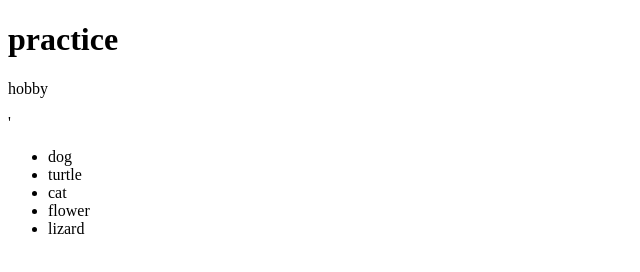
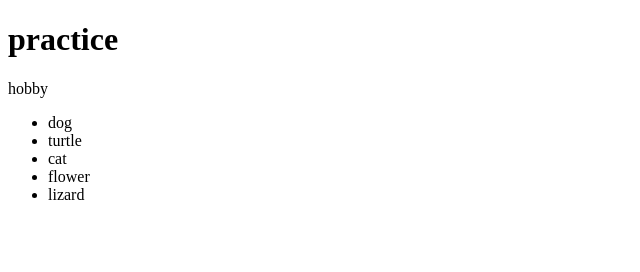
Before and after one commit to zhu00196/mtm6201_w25_week1_practice, a plain HTML site: page index.html in a window 1280 px wide. Shown: the whole page, without its empty margins (0-640 px from the left). Drawn offline with Linux system fonts and the light colour scheme.

Commit message:
commit practice change

```diff
--- a/index.html
+++ b/index.html
@@ -11,7 +11,7 @@
     </header>
     <main>
         <p>hobby</p>
-        '<ul>
+        <ul>
             <li>dog</li>
             <li>turtle</li>
             <li>cat</li>
```
